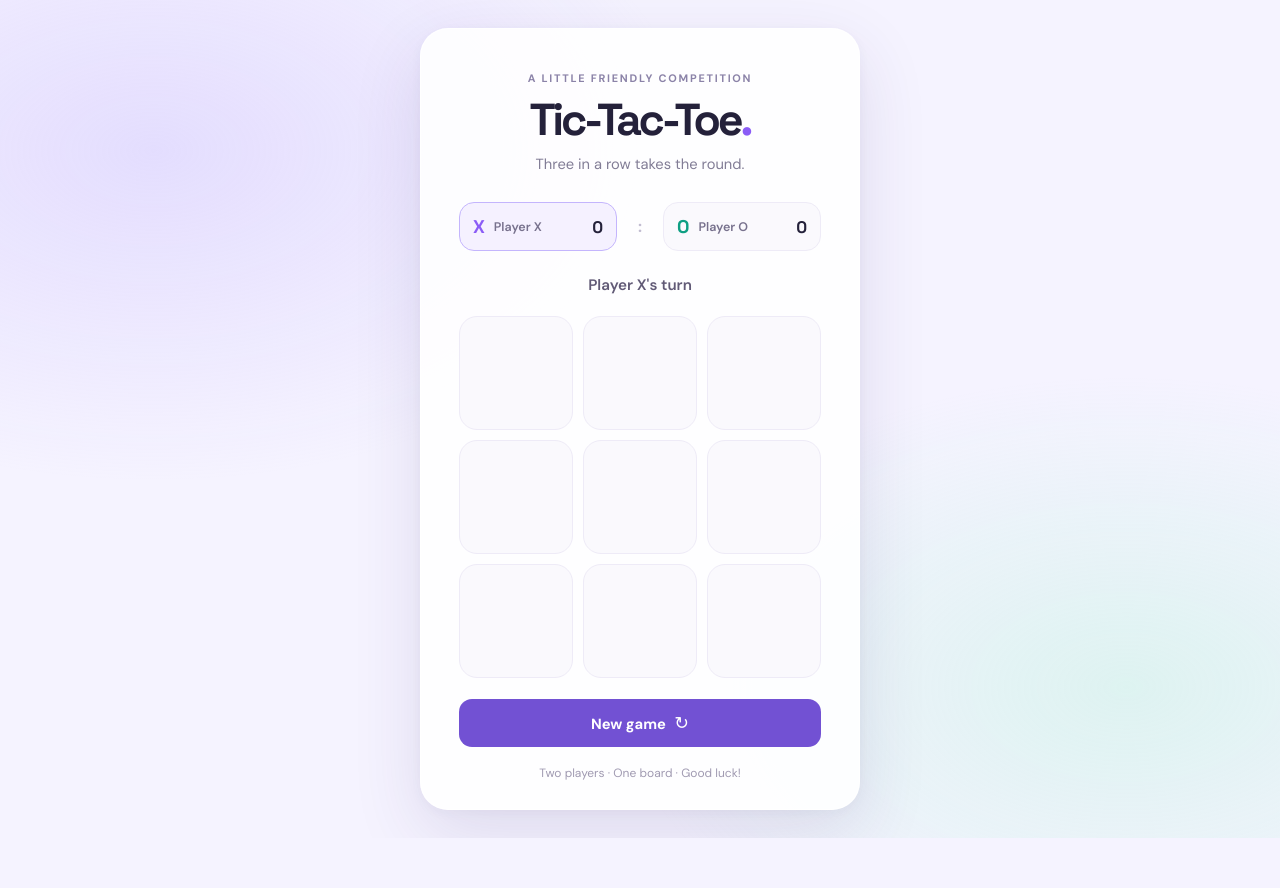
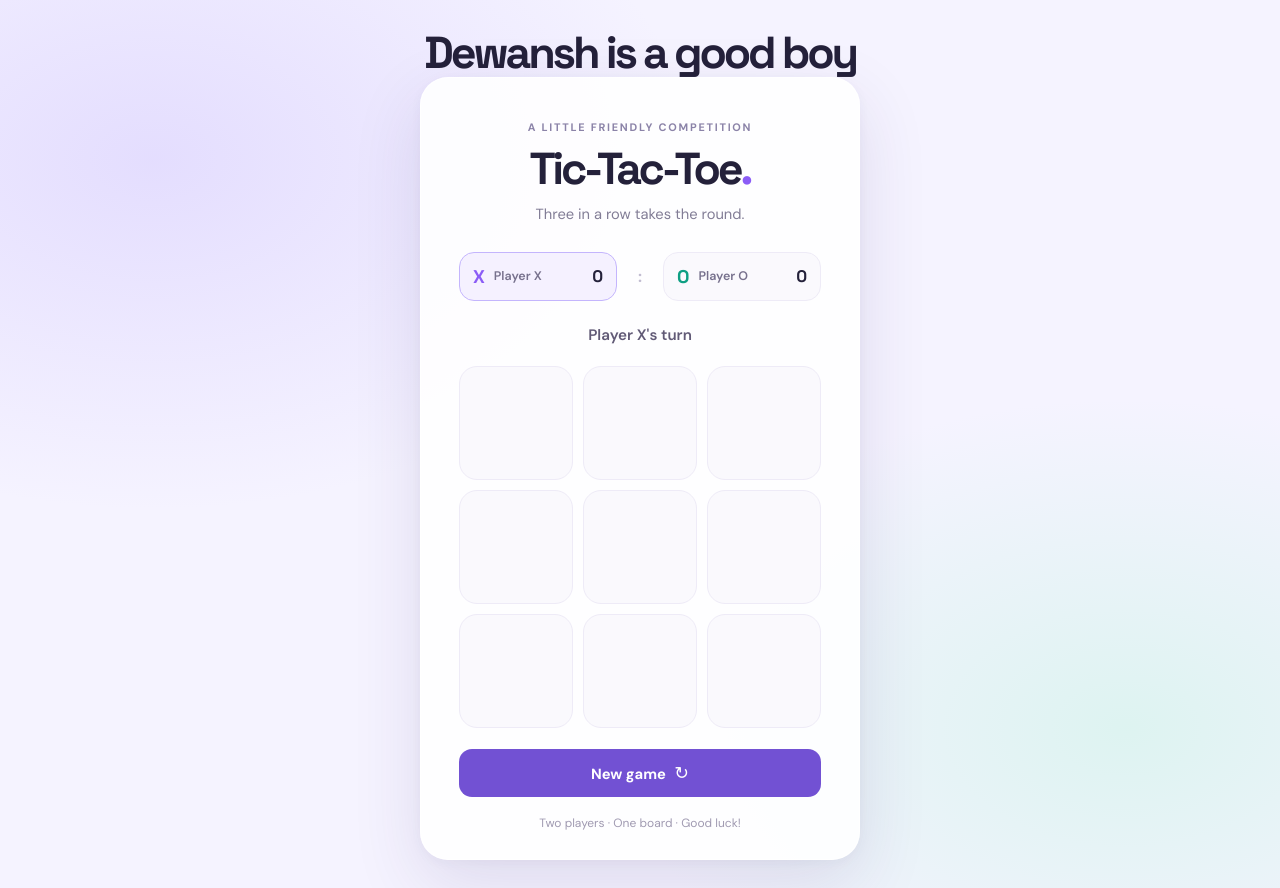
Before and after one commit to Dewanshgc/P1, a plain HTML site: page index.html in a window 1280 px wide. Before the commit the page ends 838 px from the top, so only its background shows below. Drawn offline with Linux system fonts and the light colour scheme.

Commit message:
Second commit

```diff
--- a/index.html
+++ b/index.html
@@ -8,6 +8,9 @@
   <link rel="stylesheet" href="style.css">
 </head>
 <body>
+  <h1>
+    Dewansh is a good boy
+  </h1>
   <main class="game-card">
     <header class="heading">
       <p class="eyebrow">A LITTLE FRIENDLY COMPETITION</p>
```
